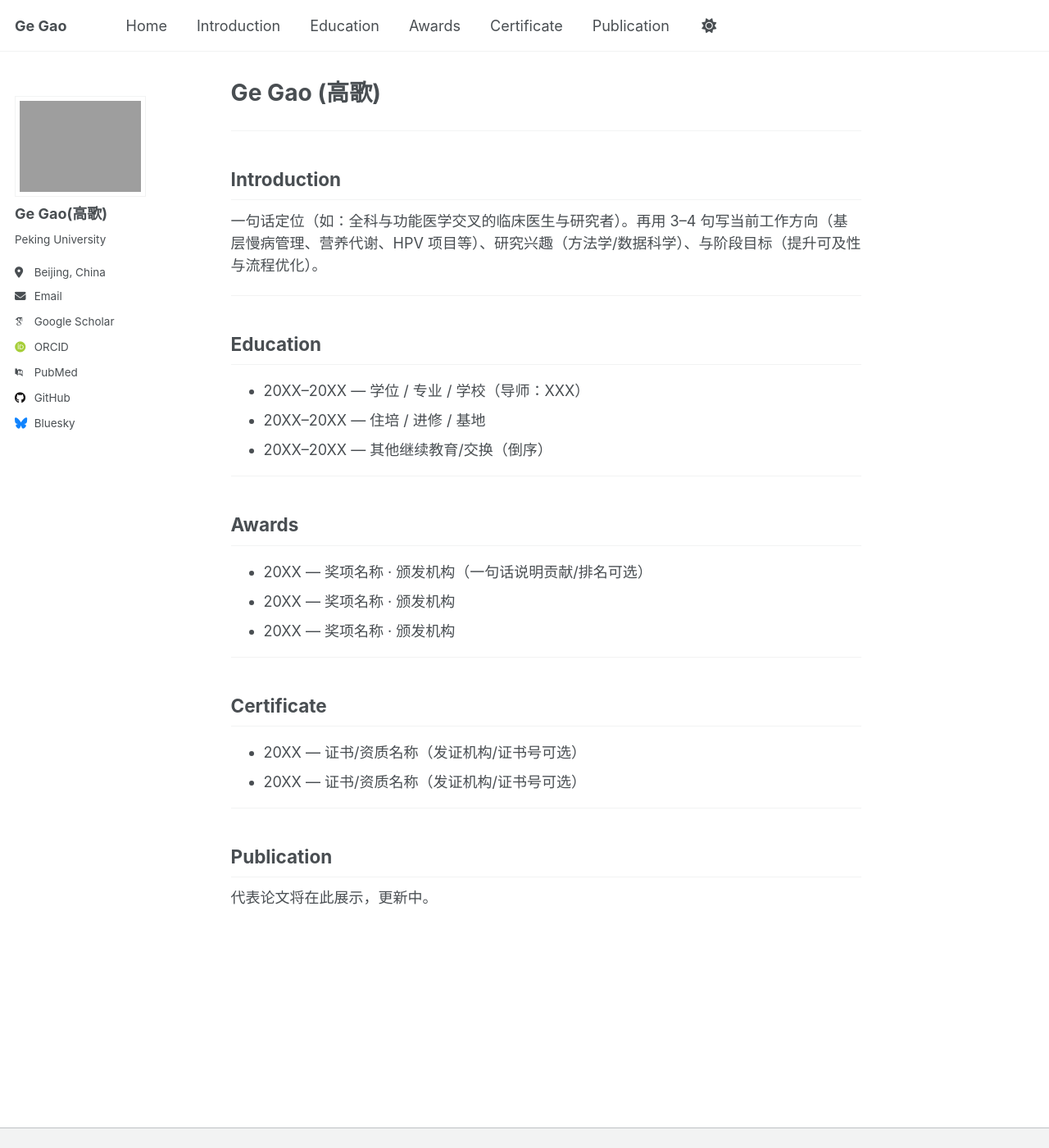
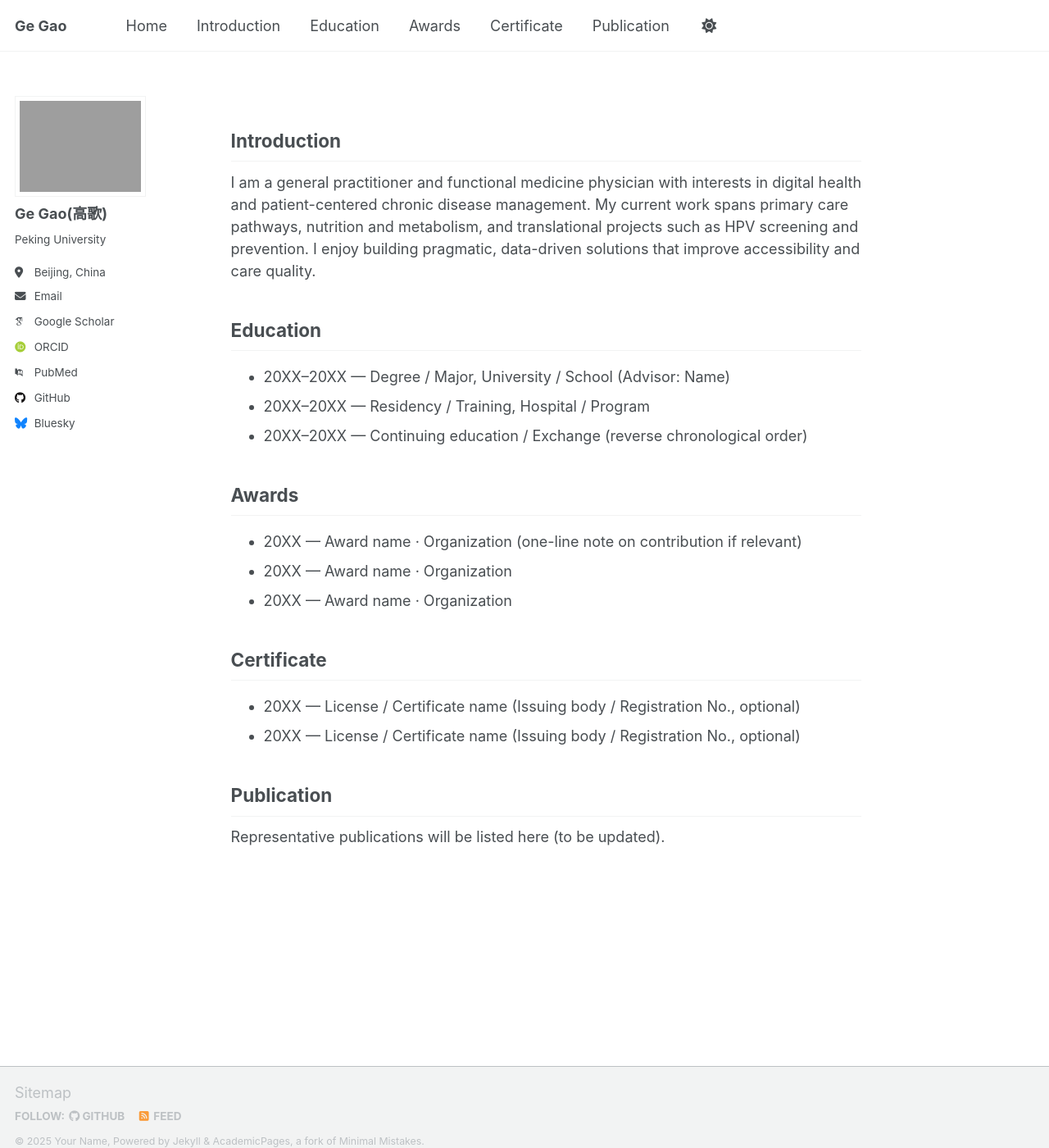
Before and after one commit to ggsong/ggsong.github.io, a Jekyll site: the page built from _pages/about.md, in a window 1280 px wide and 1400 px high. Shown: the whole window at 82% size. Built offline with Jekyll 4.4.1, drawn with Linux system fonts in a browser that asks for light colours; some web fonts are replaced; a script that is not in the unit is left out.

Commit message:
Update about.md

```diff
--- a/_pages/about.md
+++ b/_pages/about.md
@@ -1,7 +1,7 @@
 ---
 layout: single
 permalink: /
-title: "Ge Gao (高歌)"
+title: ""
 author_profile: true
 classes: wide
 redirect_from:
@@ -10,48 +10,37 @@ redirect_from:
 ---
 
 
-
-
-
----
-
 ## Introduction {#introduction}
-一句话定位（如：全科与功能医学交叉的临床医生与研究者）。再用 3–4 句写当前工作方向（基层慢病管理、营养代谢、HPV 项目等）、研究兴趣（方法学/数据科学）、与阶段目标（提升可及性与流程优化）。
-
----
+I am a general practitioner and functional medicine physician with interests in digital health and patient-centered chronic disease management. My current work spans primary care pathways, nutrition and metabolism, and translational projects such as HPV screening and prevention. I enjoy building pragmatic, data-driven solutions that improve accessibility and care quality.
 
 ## Education {#education}
-- 20XX–20XX — 学位 / 专业 / 学校（导师：XXX）
-- 20XX–20XX — 住培 / 进修 / 基地
-- 20XX–20XX — 其他继续教育/交换（倒序）
-
----
+- 20XX–20XX — Degree / Major, University / School (Advisor: Name)
+- 20XX–20XX — Residency / Training, Hospital / Program
+- 20XX–20XX — Continuing education / Exchange (reverse chronological order)
 
 ## Awards {#awards}
-- 20XX — 奖项名称 · 颁发机构（一句话说明贡献/排名可选）
-- 20XX — 奖项名称 · 颁发机构
-- 20XX — 奖项名称 · 颁发机构
-
----
+- 20XX — Award name · Organization (one-line note on contribution if relevant)
+- 20XX — Award name · Organization
+- 20XX — Award name · Organization
 
 ## Certificate {#certificate}
-- 20XX — 证书/资质名称（发证机构/证书号可选）
-- 20XX — 证书/资质名称（发证机构/证书号可选）
-
----
+- 20XX — License / Certificate name (Issuing body / Registration No., optional)
+- 20XX — License / Certificate name (Issuing body / Registration No., optional)
 
 ## Publication {#publication}
-<p>代表论文将在此展示，更新中。</p>
+Representative publications will be listed here (to be updated).
 
-<!-- 将来想自动列出全部论文，可把下面这段去掉注释（并确保有 _publications/ 条目）：
+<!-- If you want auto-rendered entries later, uncomment and ensure _publications/ has items:
+
 {% assign pubs = site.publications | sort: "date" | reverse %}
 {% if pubs.size > 0 %}
   {% for pub in pubs %}
     {% include archive-single.html %}
   {% endfor %}
 {% else %}
-  <p>论文清单将随后补充。</p>
+  <p>No publications yet.</p>
 {% endif %}
+
 -->
 
 <style>
```
